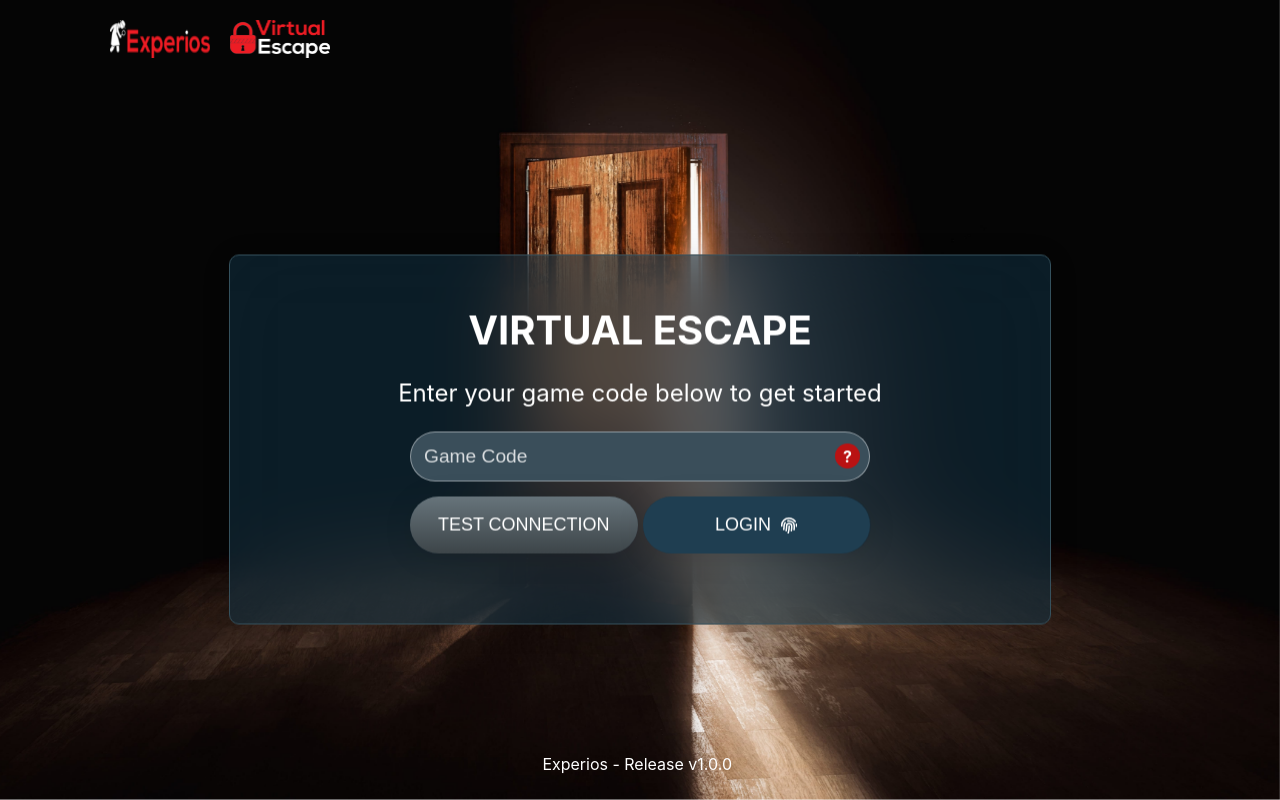
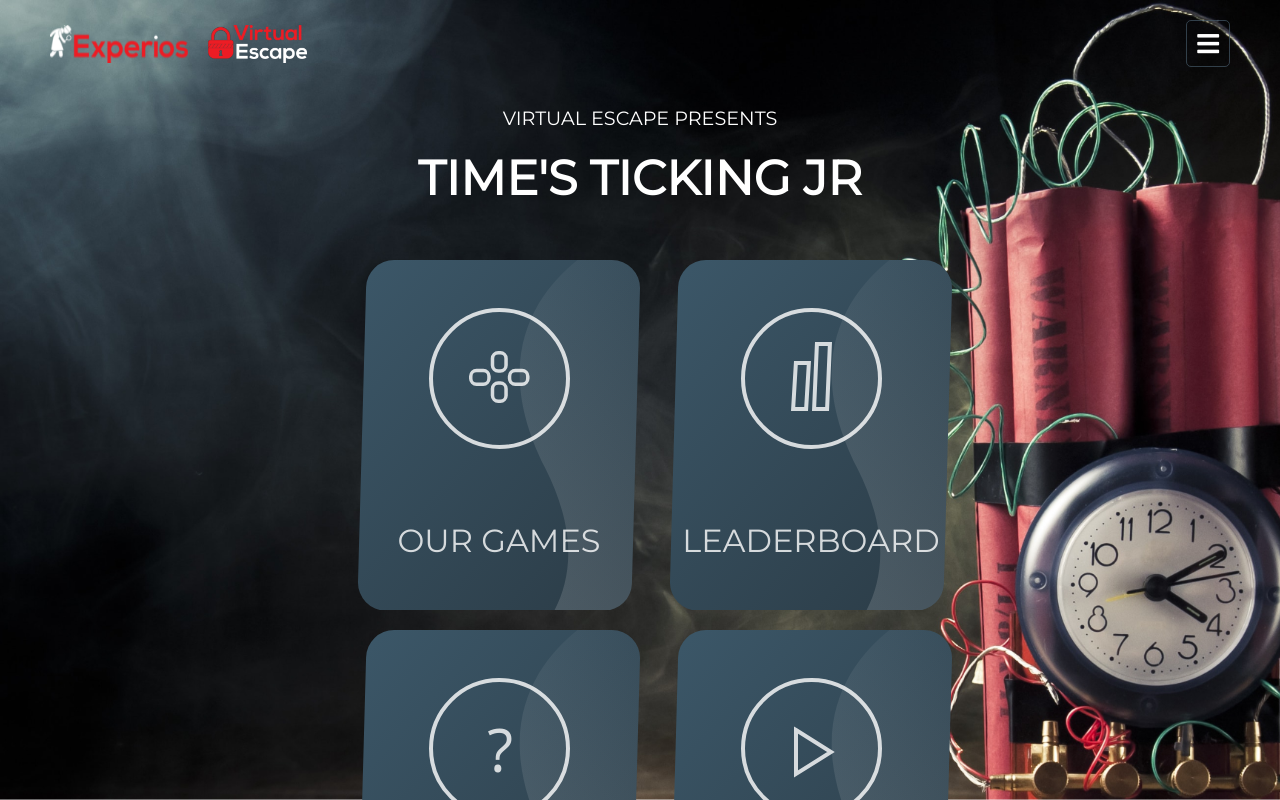
Before and after one commit to MAbdullah-Riaz/Virtual-Escape, a React (Create React App) app: page / in a window 1280 px wide. Before the commit this address led to /login. Shown: the top 800 px of the page. Built offline with nearby package versions, Linux system fonts and the light colour scheme.

Commit message:
Removed all warning and removed access of logIn page if user is logged In

```diff
--- a/src/components/nav-button/NavButton.jsx
+++ b/src/components/nav-button/NavButton.jsx
@@ -1,4 +1,4 @@
-import styles from './NavButton.module.scss';
+import './NavButton.module.scss';
 
 export const NavButton = ({ buttonName, imageLink, onClickHandler }) => {
   const handleOnClick = () => onClickHandler?.();
--- a/src/container/login/login.jsx
+++ b/src/container/login/login.jsx
@@ -3,14 +3,14 @@ import MainButton from 'shared/components/button/Button';
 import experiousLogo from 'assets/logo/logo1.png';
 import VirtualEscapeLogo from 'assets/logo/logo2.png';
 import { ReactComponent as ThumbIcon } from 'assets/thumb.svg';
-import { useEffect, useState } from 'react';
-import { Link, useNavigate } from 'react-router-dom';
+import { useState } from 'react';
+import { useNavigate } from 'react-router-dom';
 import { useAuthContext } from 'context/auth-context/AuthContainer';
 import styles from './Login.module.scss';
 import { MAIN_ROUTE } from 'container/routes/constants';
 
 const Login = () => {
-  const { isAuthenticated, setLogin } = useAuthContext();
+  const { setLogin } = useAuthContext();
 
   const navigate = useNavigate();
   const [isLenMaxed, setIsLenMaxed] = useState(false);
--- a/src/container/main-menu/mainMenu.jsx
+++ b/src/container/main-menu/mainMenu.jsx
@@ -1,13 +1,8 @@
-import login from 'assets/login.png';
-import connected from 'assets/connected.png';
-import { NavButton } from 'components/nav-button/NavButton';
 import { Navigation } from 'container/navigation/Navigation';
 import { CardList } from 'components/card-list/CardList';
 import styles from './MainMenu.module.scss';
-import { useAuthContext } from 'context/auth-context/AuthContainer';
 
 const MainMenu = () => {
-  const { isAuthenticated } = useAuthContext();
   return (
     <div className={styles['main-container']}>
       <Navigation />
--- a/src/container/routes/PrivateRoutes.jsx
+++ b/src/container/routes/PrivateRoutes.jsx
@@ -1,10 +1,16 @@
 import { Outlet, Navigate } from 'react-router-dom';
 import { useAuthContext } from 'context/auth-context/AuthContainer';
-
+import { MAIN_ROUTE } from './constants';
 const PrivateRoutes = () => {
   const { isAuthenticated } = useAuthContext();
 
-  return isAuthenticated ? <Outlet /> : <Navigate to='/login' />;
+  return isAuthenticated ? (
+    <Outlet />
+  ) : !isAuthenticated ? (
+    <Outlet />
+  ) : (
+    <Navigate to={MAIN_ROUTE} />
+  );
 };
 
 export default PrivateRoutes;
--- a/src/context/auth-context/AuthContainer.jsx
+++ b/src/context/auth-context/AuthContainer.jsx
@@ -1,7 +1,6 @@
 import { useState, useContext } from 'react';
 import { AuthContext, AuthProvider } from './AuthContext';
-import { defaultAuthContext } from './AuthInterface';
-import { useNavigate } from 'react-router-dom';
+
 
 const AuthContextContainer = ({ children }) => {
   const [isAuthenticated, setIsAuthenticated] = useState(
@@ -16,7 +15,9 @@ const AuthContextContainer = ({ children }) => {
     setIsAuthenticated(false);
     localStorage.removeItem('isAuthenticated');
   };
+
   const value = { isAuthenticated, setIsAuthenticated, setLogin, setLogout };
+
   return <AuthProvider value={value}>{children}</AuthProvider>;
 };
 
--- a/src/context/auth-context/AuthInterface.jsx
+++ b/src/context/auth-context/AuthInterface.jsx
@@ -1,5 +1,3 @@
-import { createContext } from 'react';
-
 export const defaultAuthContext = {
   isAuthenticated: false,
   setIsAuthenticated: () => null,
```
